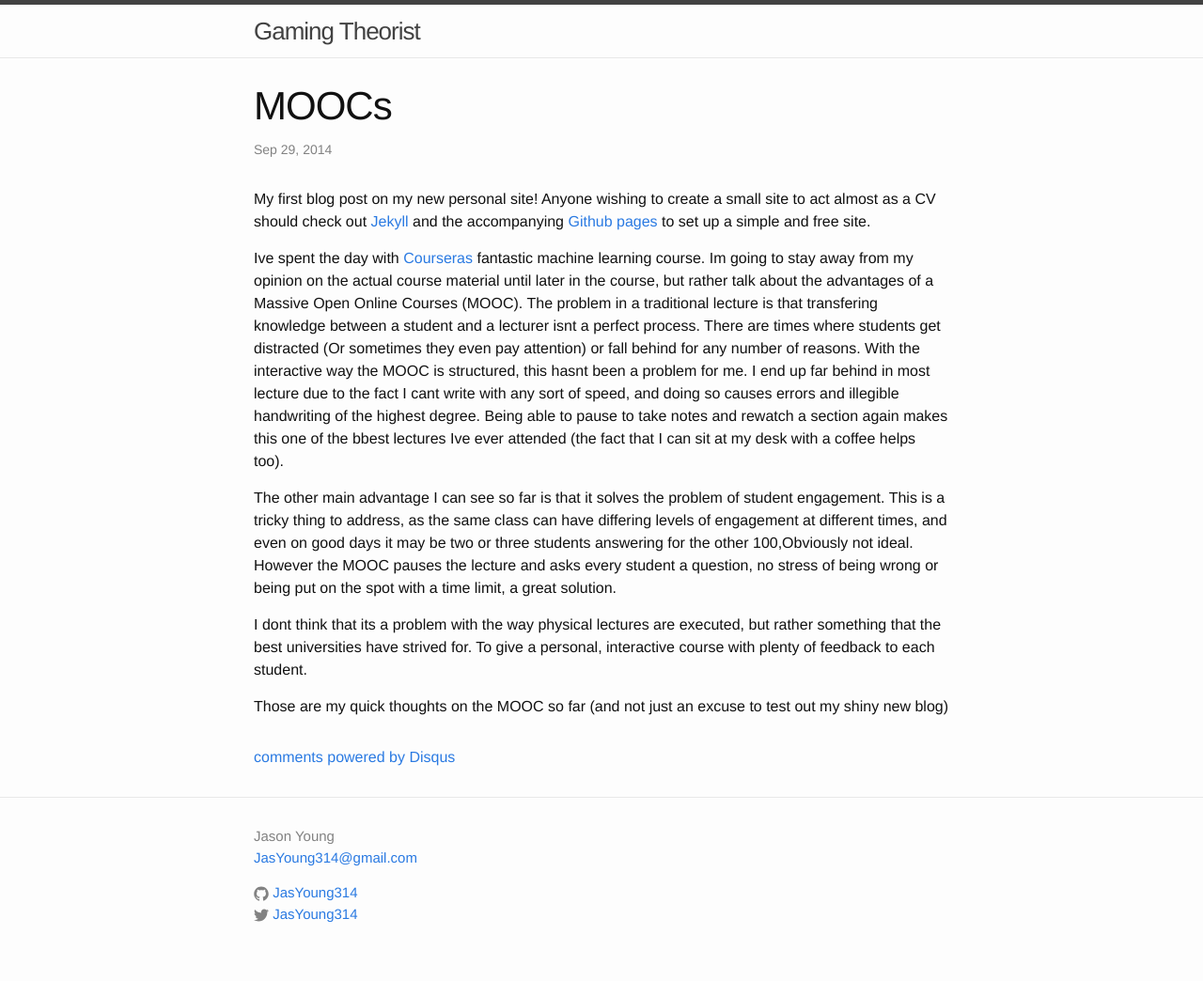
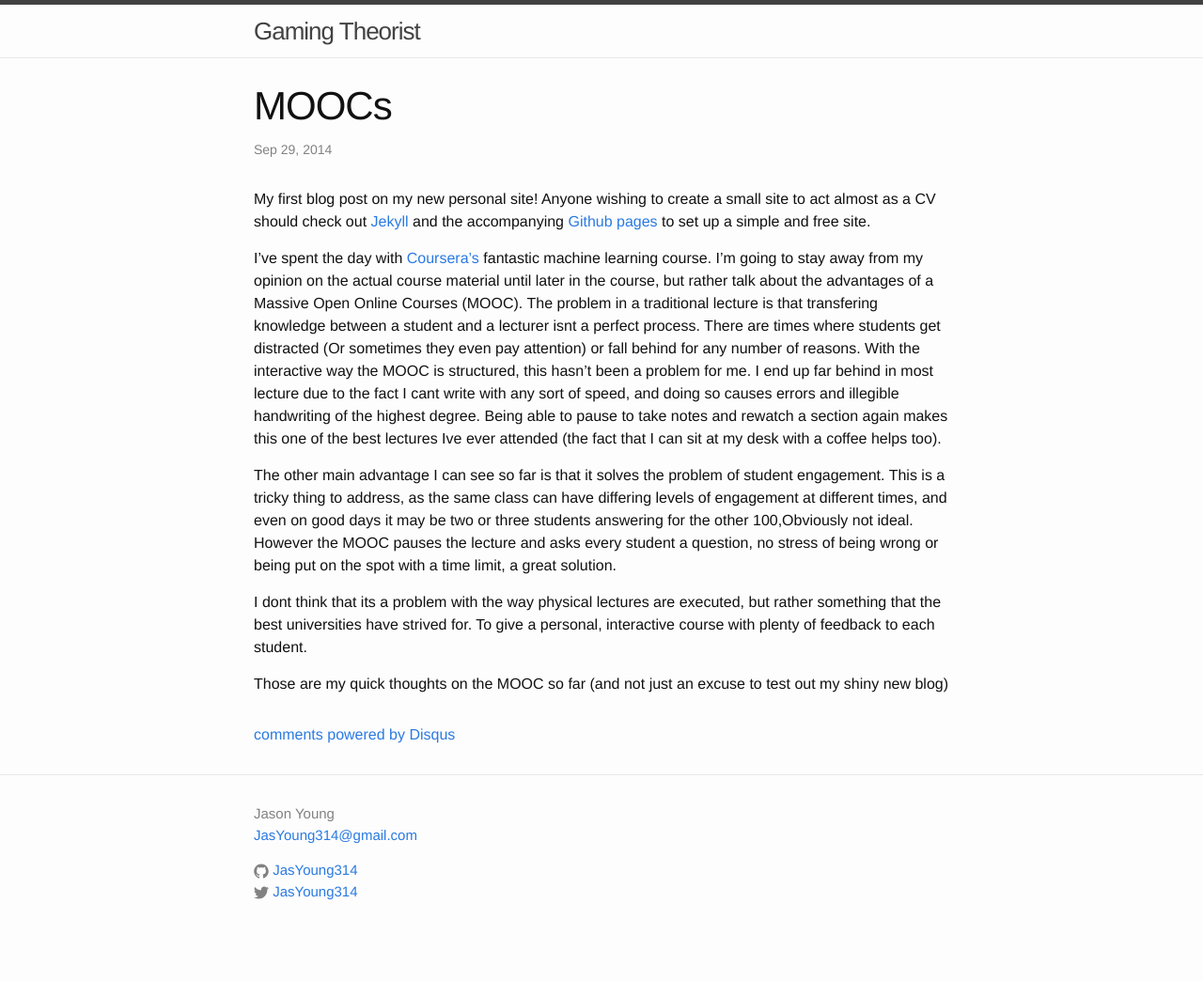
Before and after one commit to JasYoung314/gamingtheorist, a Jekyll site: the page built from _posts/2014-09-29-MOOCs.md, in a window 1280 px wide. Shown: the whole page at 94% size. Built offline with Jekyll 4.4.1, drawn with Linux system fonts in a browser that asks for light colours; comment, search, counter and statistics services are not loaded; after the commit the page ends 1020 px from its top, so only the background shows below that.

Commit message:
spelling errors

```diff
--- a/_posts/2014-09-29-MOOCs.md
+++ b/_posts/2014-09-29-MOOCs.md
@@ -10,13 +10,13 @@ My first blog post on my new personal site!
 Anyone wishing to create a small site to act almost as a CV should check out [Jekyll](http://jekyllrb.com) and the accompanying [Github pages](https://help.github.com/articles/using-jekyll-with-pages)
  to set up a simple and free site.
 
-Ive spent the day with [Courseras](https://www.coursera.org/) fantastic machine learning course.
-Im going to stay away from my opinion on the actual course material until later in the course, but rather talk about the advantages of a Massive Open Online Courses  (MOOC).
+I've spent the day with [Coursera's](https://www.coursera.org/) fantastic machine learning course.
+I'm going to stay away from my opinion on the actual course material until later in the course, but rather talk about the advantages of a Massive Open Online Courses  (MOOC).
 The problem in a traditional lecture is that transfering knowledge between a student and a lecturer isnt a perfect process.
 There are times where students get distracted (Or sometimes they even pay attention) or fall behind for any number of reasons.
-With the interactive way the MOOC is structured, this hasnt been a problem for me.
+With the interactive way the MOOC is structured, this hasn't been a problem for me.
 I end up far behind in most lecture due to the fact I cant write with any sort of speed, and doing so causes errors and illegible handwriting of the highest degree.
-Being able to pause to take notes and rewatch a section again makes this one of the bbest lectures Ive ever attended (the fact that I can sit at my desk with a coffee helps too).
+Being able to pause to take notes and rewatch a section again makes this one of the best lectures Ive ever attended (the fact that I can sit at my desk with a coffee helps too).
 
 The other main advantage I can see so far is that it solves the problem of student engagement.
 This is a tricky thing to address, as the same class can have differing levels of engagement at different times, and even on good days it may be two or three students answering for the other 100,Obviously not ideal.
```
